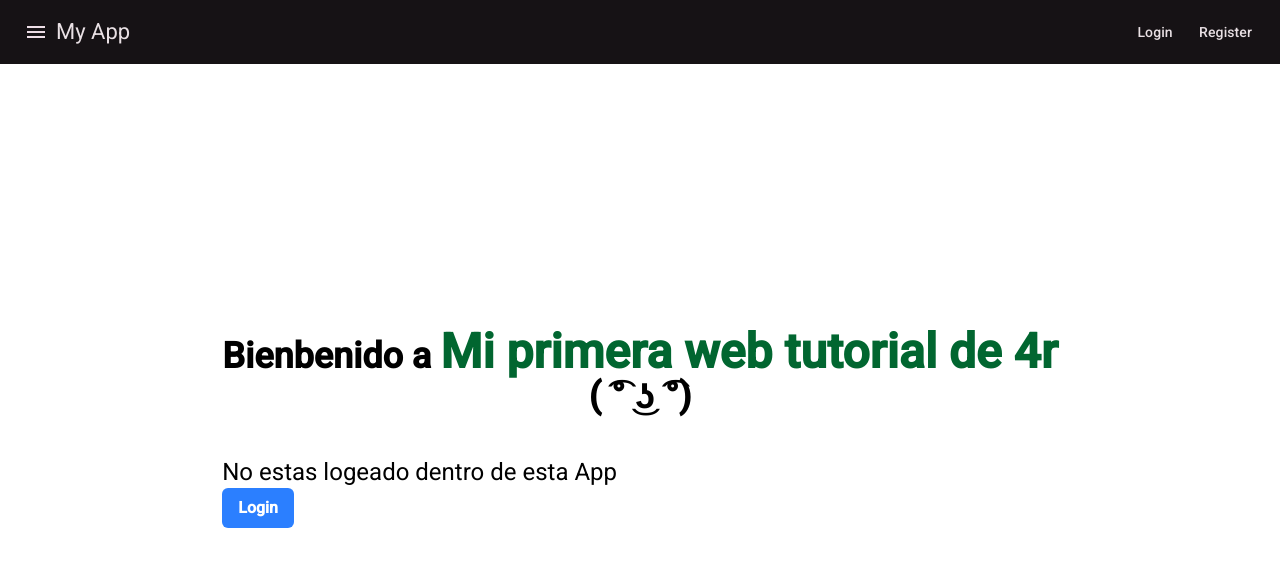
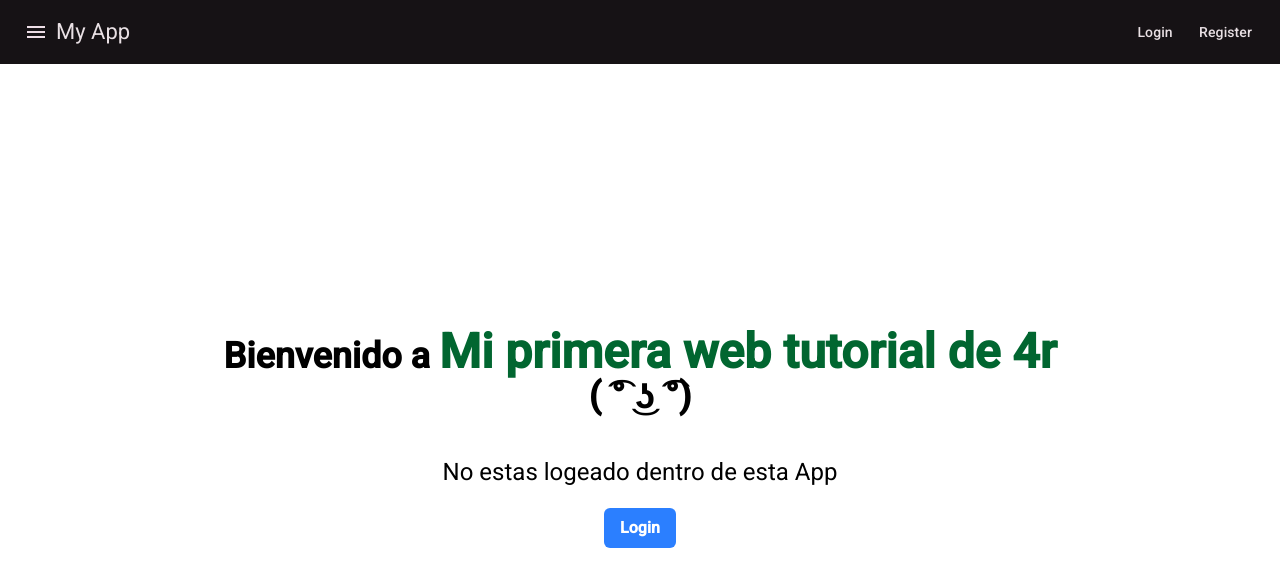
Before and after one commit to isaacrdmc/Frontend-Angular-Tutorial, an Angular app: page / in a window 1280 px wide. Shown: the top 586 px of the page. Built offline with nearby package versions, Linux system fonts and the light colour scheme; no server answers.

Commit message:
Ya ha quedado la parte del inicio de sesión con los servicios, Ahora sigue el registro de usuarios

```diff
--- a/src/app/components/navbar/navbar.component.html
+++ b/src/app/components/navbar/navbar.component.html
@@ -7,12 +7,16 @@
     <a routerLink="/">My App</a>
     <div class="w-full"></div>
 
-    <!-- ?  -->
+    <!-- ? Creamos la lógica para el inicio de sesión -->
     @if (isLoggedIn()) {
-      <!-- ?  -->
+      <!-- ? Si el usarios esta logueado entonces mostramos esto: -->
       <div *ngIf="authService.getUserDetail() as userDetail">
         <div class="flex gap-5 items-center">
+
+          <!-- * Vamos al menú -->
           <a [matMenuTriggerFor]="menu" class="flex gap2 cursor-pointer items-center">
+
+            <!-- * Creamos un circulo con la inicial del noombre de usuario -->
             <div
               class="bg-red-400 text-white font-bold shadow-md rounded-full w-5 h-5 p-5 flex justify-center items-center">
               {{userDetail!.fullName[0].toUpperCase()}}
@@ -26,24 +30,31 @@
               </p>
             </div>
           </a>
+
+          <!-- ? Menú desplegable para moverte por la web -->
           <mat-menu #menu="matMenu">
+
+            <!-- *  -->
             <button [routerLink]="['account',1]" mat-menu-item>
               <mat-icon>account_circle</mat-icon>
               <span>
-                View Profile
+                Ver mi perfil
               </span>
             </button>
+
+            <!-- * Cerramos la sesión -->
             <button (click)="logout()" mat-menu-item>
               <mat-icon>
                 Cerrar sesión
               </mat-icon>
               <span>Cerrar sesión</span>
             </button>
+
           </mat-menu>
         </div>
       </div>
     }@else {
-    <!-- ?  -->
+      <!-- ? Caso contrario mostramos lo de siempre (Lo que ya teneimaos pues) -->
       <div>
         <div class="flex gap5 items-center">
           <a mat-button routerLink="/login">
--- a/src/app/components/navbar/navbar.component.ts
+++ b/src/app/components/navbar/navbar.component.ts
@@ -28,18 +28,18 @@ import { MatSnackBar } from '@angular/material/snack-bar';
 // ?
 export class NavbarComponent {
 
-  // ?
+  // ? Inyectamos los servicios necesarios para el compomente de la navBar
   authService = inject(AuthService);
   matSnackBar = inject(MatSnackBar);
   router = inject(Router);
 
-  // *
+  // *Comprobamos si el usuario esta logueado
   isLoggedIn() {
     return this.authService.isLoggedIn();
   }
 
 
-  // ?
+  // ? Metodo para cerrar la sesión
   logout = () => {
     this.authService.logout();
     this.matSnackBar.open('Sesión cerrada', 'Cerrar', {
--- a/src/app/pages/home/home.component.html
+++ b/src/app/pages/home/home.component.html
@@ -1,19 +1,31 @@
 <div class="flex items-center flex-col pt-56 h-screen">
   <div class="h-screen">
-    <h1 class="text-4xl text-center font-bold my-10">Bienbenido a
-
+    <h1 class="text-4xl text-center font-bold my-10">Bienvenido a
       <span class="text-5xl text-green-800">Mi primera web tutorial de 4r</span>
-
       <p>( ͡° ͜ʖ ͡°)</p>
     </h1>
 
+
+    <!-- ? Creamos el conedicional para verificar que si estas autenticado: -->
+    <div class="flex flex-col items-center gap-5 justify-center">
+      <!-- * Si esta autenticado mostramos esto: -->
+      @if (AuthService.getUserDetail()) {
+        <h1 class="text-2xl">
+          Estas logeado como <samp class="font-bold bg-blue-600 rounded-md p-2 text-white">
+            {{AuthService.getUserDetail()?.fullName}}
+          </samp>
+        </h1>
+
+      }@else {
+        <!-- * Caso contrario mostramos esto otro: -->
         <h1 class="text-2xl">No estas logeado dentro de esta App </h1>
         <a routerLink="/login">
           <button class="bg-blue-500 hover:bg-blue-700 text-white font-bold py-2 px-4 rounded-md">
             Login
           </button>
         </a>
+      }
+    </div>
+  </div>
 
-    </div>
-
-  </div>
+</div>
--- a/src/app/pages/home/home.component.ts
+++ b/src/app/pages/home/home.component.ts
@@ -1,12 +1,16 @@
-import { Component } from '@angular/core';
+import { AuthService } from './../../services/auth.service';
+import { Component, inject } from '@angular/core';
 import { RouterLink } from '@angular/router';
 
 @Component({
   selector: 'app-home',
+  standalone: true,
   imports: [RouterLink],
   templateUrl: './home.component.html',
   styleUrl: './home.component.css'
 })
+
+// * Componente princiapl de la aplicación que se encarga de mostrar la página de inicio
 export class HomeComponent {
-
+  AuthService = inject(AuthService)
 }
--- a/src/app/pages/login/login.component.ts
+++ b/src/app/pages/login/login.component.ts
@@ -15,7 +15,7 @@ import { AuthService } from '../../services/auth.service';
 
 @Component({
   selector: 'app-login',
-  standalone: true,     // ? Es para usar este componente como un módulo independiente
+  standalone: true,     // ? Nos permite usar el componente si necesidad de estar en un módulo
   imports: [
     MatInputModule,
     RouterLink,
@@ -31,20 +31,23 @@ import { AuthService } from '../../services/auth.service';
 
 export class LoginComponent implements OnInit {
 
-  // *
+  // ? Inyectamos las dependencias necesarias sin necesidad de un constructor
   authService = inject(AuthService);
   matSnackBar = inject(MatSnackBar);
   router = inject(Router);
 
-  // *
-  hide = true;
-  form!: FormGroup;
+  // * Definimos las propiedades del componente
+  hide = true;    // * Ocultamos la contraseña por defecto
+  form!: FormGroup; // * Formulario reactivo para el login
   fb = inject(FormBuilder);
 
 
-  // ?
+  // ? Creamos el formulario para el login
   login() {
+
+    // ? Validamos el formulario antes de enviar los datos
     this.authService.login(this.form.value).subscribe({
+      // * Muestra un snackBar con el mensaje de éxito y nos redirije a la página princiapl
       next: (response) => {
         this.matSnackBar.open(response.message, 'Close', {
           duration: 5000,
@@ -52,6 +55,8 @@ export class LoginComponent implements OnInit {
         });
         this.router.navigate(['/']);
       },
+
+      // * Si hay errores muestra un snackBar con el mensaje de error
       error: (error) => {
         this.matSnackBar.open(error.error.message, 'Close', {
           duration: 5000,
--- a/src/app/services/auth.service.ts
+++ b/src/app/services/auth.service.ts
@@ -13,7 +13,8 @@ import { jwtDecode } from 'jwt-decode';
 })
 
 
-// ?
+// ? Servicio de autenticación que maneja el inicio de sesión, verificación de token y detalles del usuario
+// ^ Lo vamos a estar utilizando en los compomentes que requieran de autenticación
 export class AuthService {
 
   // *Definimos la URL de la API y la clave del token el cual se guardara en 'localStorage'
```
Lines whose indentation alone changed are shown as unchanged.
